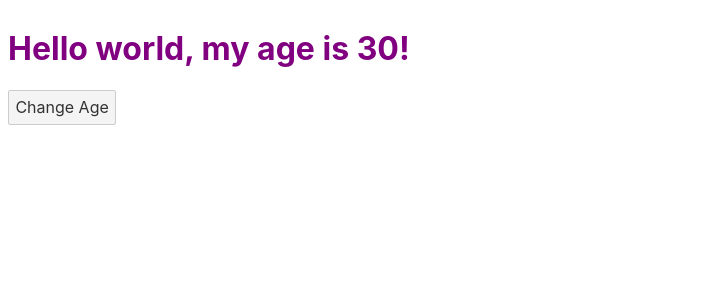
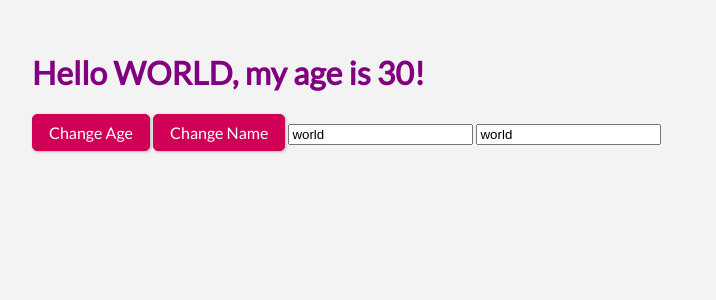
Before and after one commit to Sauriel/learning-something-new, a Svelte app in the folder svelte/01-first-app/: page / in a window 1280 px wide. Shown: the top 300 px of the page, without its empty margins (0-716 px from the left). Built offline with nearby package versions, Linux system fonts and the light colour scheme.

Commit message:
svelte: more basics

```diff
--- a/svelte/01-first-app/public/global.css
+++ b/svelte/01-first-app/public/global.css
@@ -1,63 +1,38 @@
-html, body {
-	position: relative;
-	width: 100%;
-	height: 100%;
+@import url('https://fonts.googleapis.com/css?family=Lato|Roboto+Slab');
+
+* {
+  box-sizing: border-box;
+}
+
+html,
+body {
+  position: relative;
+  width: 100%;
+  height: 100%;
+  font-family: 'Lato', sans-serif;
 }
 
 body {
-	color: #333;
-	margin: 0;
-	padding: 8px;
-	box-sizing: border-box;
-	font-family: -apple-system, BlinkMacSystemFont, "Segoe UI", Roboto, Oxygen-Sans, Ubuntu, Cantarell, "Helvetica Neue", sans-serif;
-}
-
-a {
-	color: rgb(0,100,200);
-	text-decoration: none;
-}
-
-a:hover {
-	text-decoration: underline;
-}
-
-a:visited {
-	color: rgb(0,80,160);
-}
-
-label {
-	display: block;
-}
-
-input, button, select, textarea {
-	font-family: inherit;
-	font-size: inherit;
-	-webkit-padding: 0.4em 0;
-	padding: 0.4em;
-	margin: 0 0 0.5em 0;
-	box-sizing: border-box;
-	border: 1px solid #ccc;
-	border-radius: 2px;
-}
-
-input:disabled {
-	color: #ccc;
+  color: #333;
+  margin: 0;
+  padding: 2rem;
+  background: #f3f3f3;
 }
 
 button {
-	color: #333;
-	background-color: #f4f4f4;
-	outline: none;
+  font: inherit;
+  border: 1px solid #cf0056;
+  background: #cf0056;
+  padding: 0.5rem 1rem;
+  color: white;
+  border-radius: 5px;
+  box-shadow: 1px 1px 3px rgba(0, 0, 0, 0.26);
+  cursor: pointer;
 }
 
-button:disabled {
-	color: #999;
+button:hover,
+button:active {
+  background: #e40763;
+  border-color: #e40763;
+  box-shadow: 1px 1px 8px rgba(77, 51, 51, 0.26);
 }
-
-button:not(:disabled):active {
-	background-color: #ddd;
-}
-
-button:focus {
-	border-color: #666;
-}
--- a/svelte/01-first-app/src/App.svelte
+++ b/svelte/01-first-app/src/App.svelte
@@ -2,8 +2,24 @@
 	export let name;
 	let age = 30;
 
+	$: uppercaseName = name.toUpperCase();
+
+	$: console.log(name);
+
+	$: if (name.toLowerCase().startsWith('d')) {
+		age = 10;
+	}
+
 	function incrementAge() {
 		age = age + 1;
+	}
+
+	function changeName() {
+		name = name.split('').reverse().join('');
+	}
+
+	function nameInput(event) {
+		name = event.target.value;
 	}
 </script>
 
@@ -13,5 +29,8 @@
 	}
 </style>
 
-<h1>Hello {name}, my age is {age}!</h1>
-<button on:click="{incrementAge}">Change Age</button>
+<h1>Hello {uppercaseName}, my age is {age}!</h1>
+<button on:click={incrementAge}>Change Age</button>
+<button on:click={changeName}>Change Name</button>
+<input type="text" value={name} on:input={nameInput} />
+<input type="text" bind:value={name} />
```
